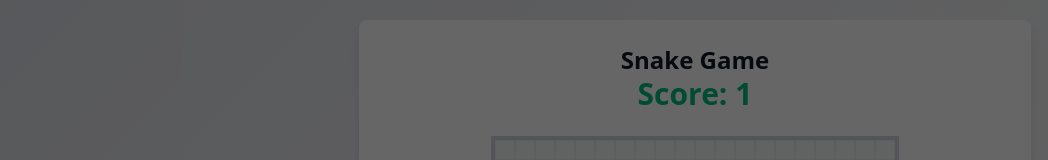
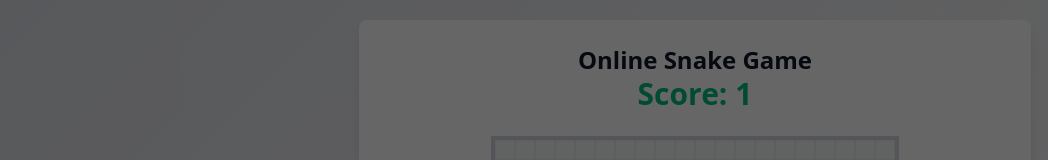
Before and after one commit to bbzbl-it-joku/Module324, a React app in the folder frontend/: page / in a window 1280 px wide. Shown: the top 160 px of the page, without its empty margins (73-1121 px from the left). Built offline with nearby package versions, Linux system fonts and the light colour scheme; no server answers; the HTML template or start-up script is replaced by a standard one.

Commit message:
feat(frontend): Update title to 'Online Snake Game'

```diff
--- a/frontend/src/components/GameBoard.tsx
+++ b/frontend/src/components/GameBoard.tsx
@@ -32,7 +32,7 @@ export default function GameBoard({
         {/* Score Display */}
         <div className="text-center">
           <h2 className="text-2xl font-bold text-gray-900 dark:text-white">
-            Snake Game
+            Online Snake Game
           </h2>
           <p
             className={`text-3xl font-bold transition-all duration-500 ${
```
